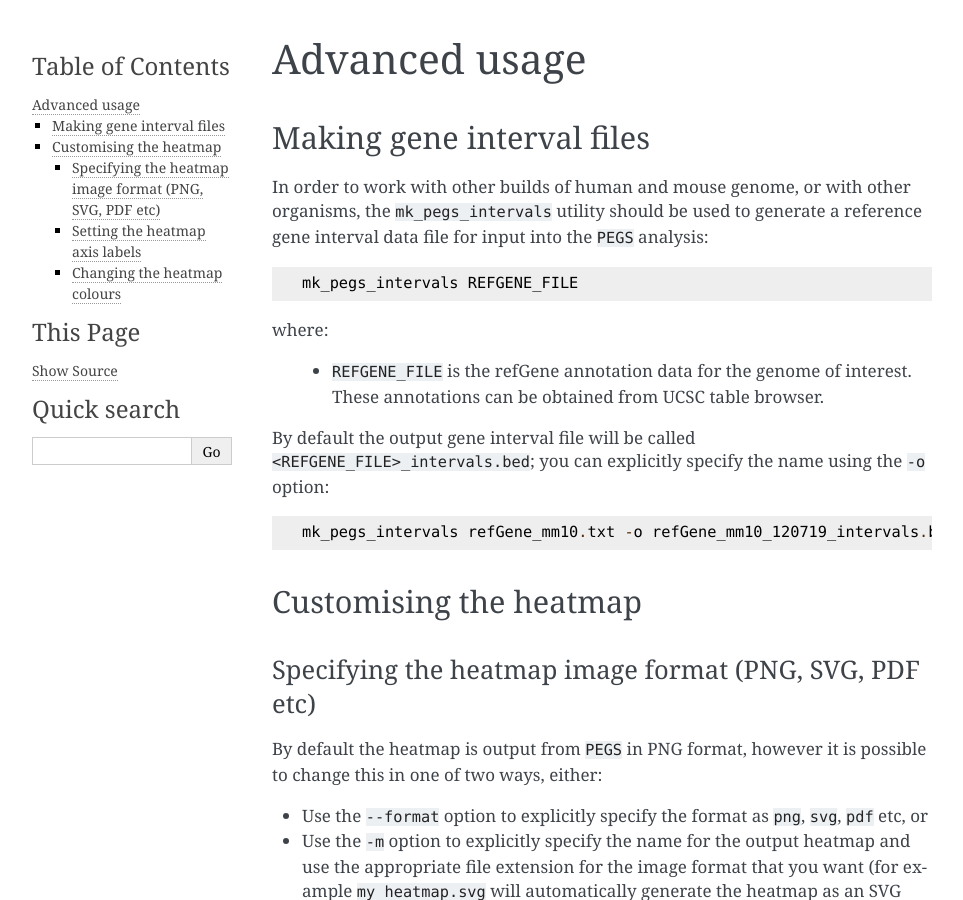
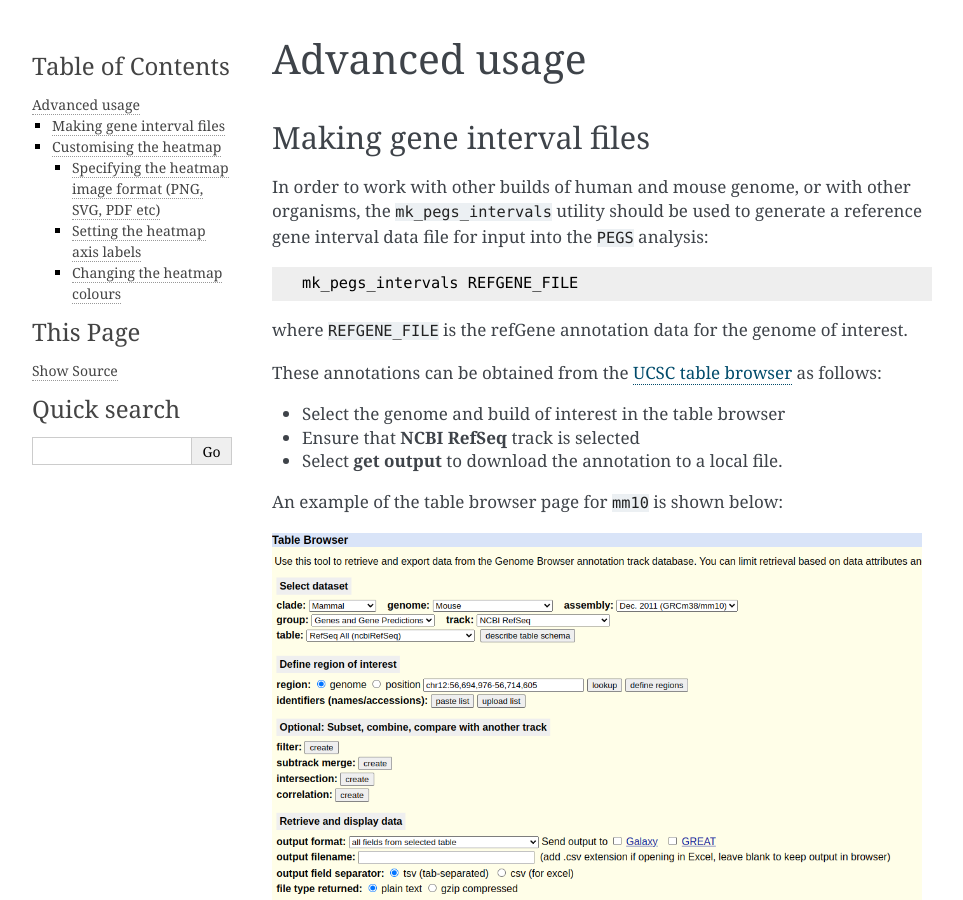
Before and after one commit to fls-bioinformatics-core/pegs, a Sphinx documentation site: the page built from docs/source/advanced.rst, in a window 1280 px wide and 900 px high. Shown: the whole window, without its empty margins (148-1111 px from the left). Built offline with Sphinx 7.4.7, drawn with Linux system fonts in a browser that asks for light colours.

Commit message:
mk_pegs_intervals: update documentation for obtaining suitable annotation files.

```diff
--- a/docs/source/advanced.rst
+++ b/docs/source/advanced.rst
@@ -16,11 +16,20 @@ analysis:
 
     mk_pegs_intervals REFGENE_FILE
 
-where:
+where ``REFGENE_FILE`` is the refGene annotation data for the genome
+of interest.
 
- * ``REFGENE_FILE`` is the refGene annotation data for the genome
-   of interest. These annotations can be obtained from UCSC table
-   browser.
+These annotations can be obtained from the `UCSC table browser <https://genome.ucsc.edu/cgi-bin/hgTables>`__  as follows:
+
+* Select the genome and build of interest in the table browser
+* Ensure that **NCBI RefSeq** track is selected
+* Select **get output** to download the annotation to a local file.
+
+An example of the table browser page for ``mm10`` is shown below:
+
+.. image:: images/example_mm10_ucsc_table_browser_refseq.png
+   :width: 650
+   :alt: Example heatmap from PEGS with 'seagreen' colour scheme
 
 By default the output gene interval file will be called
 ``<REFGENE_FILE>_intervals.bed``; you can explicitly specify the
```
Also changed, not shown: docs/source/images/example_mm10_ucsc_table_browser_refseq.png (added).
